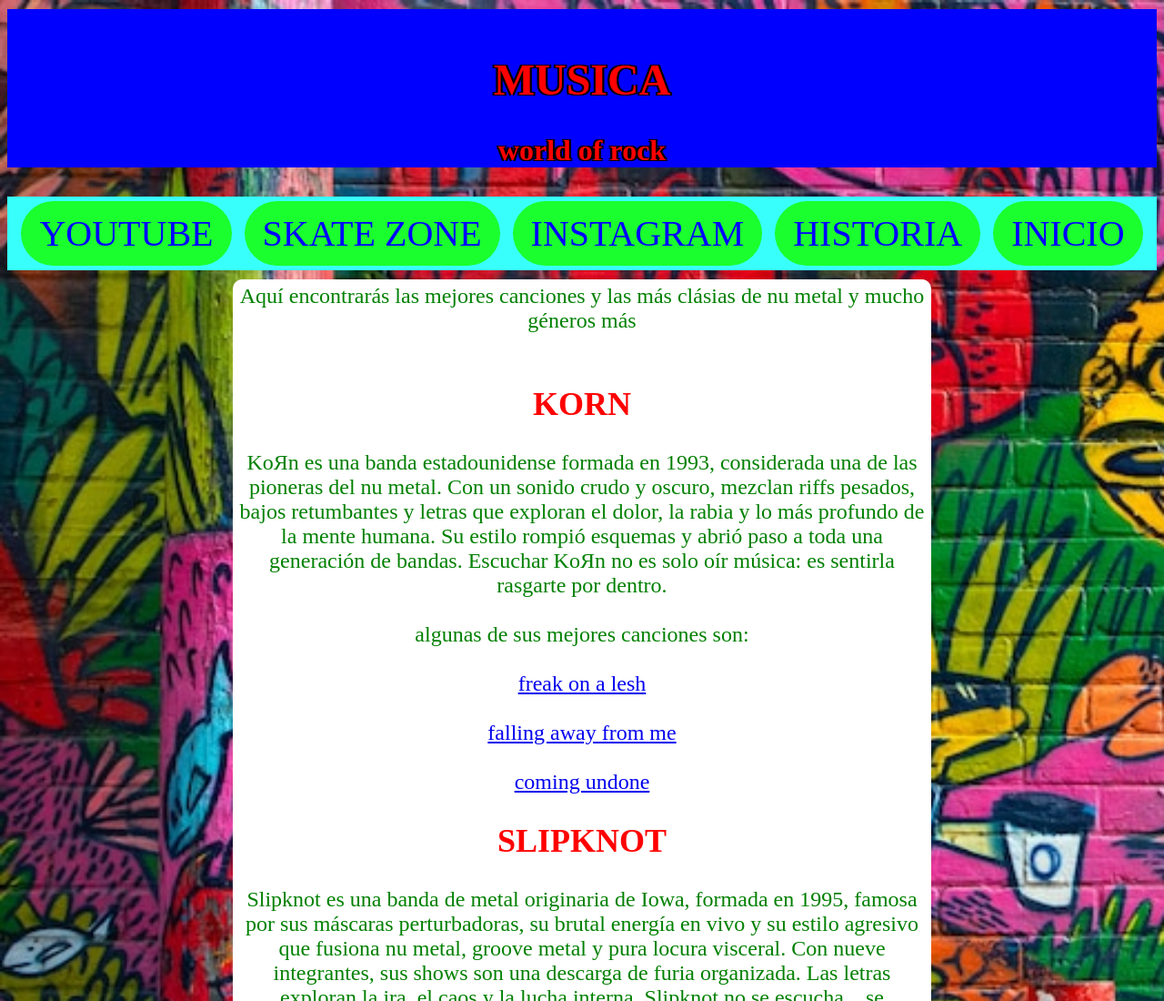
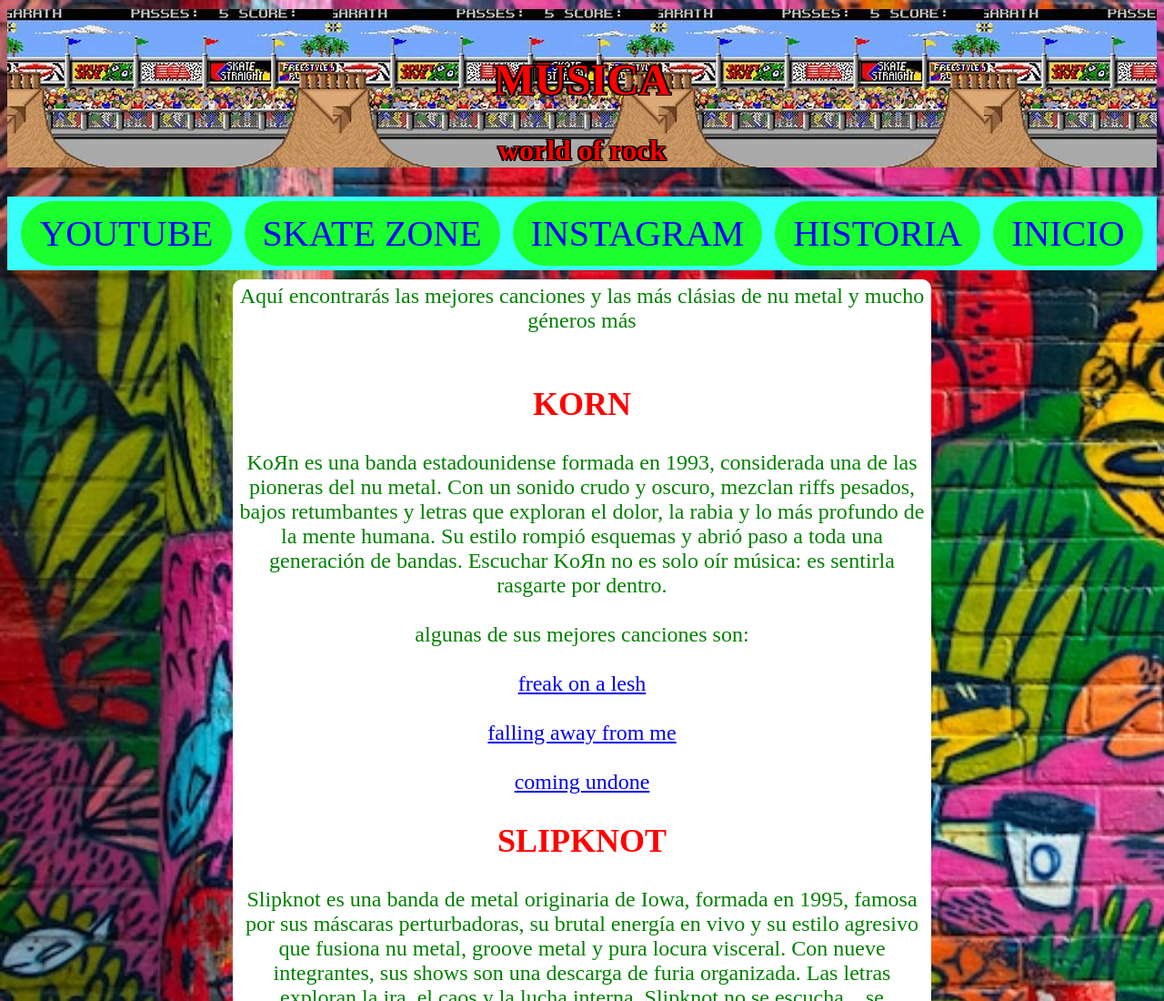
Before and after one commit to Deyyv/Mundo-callejero, a plain HTML site: page Musica.html in a window 1280 px wide. Shown: the top 1100 px of the page at 91% size. Drawn offline with Linux system fonts and the light colour scheme.

Commit message:
Update styleindex.css

```diff
--- a/styleindex.css
+++ b/styleindex.css
@@ -78,7 +78,7 @@ text-shadow:
 background-color: blue;
 text-align: center;
 font-family: minecrafter;
-background-image: url(fondos/skate.jpg);
+background-image: url(skate.jpg);
 
 }
 .logo h1 {
```
